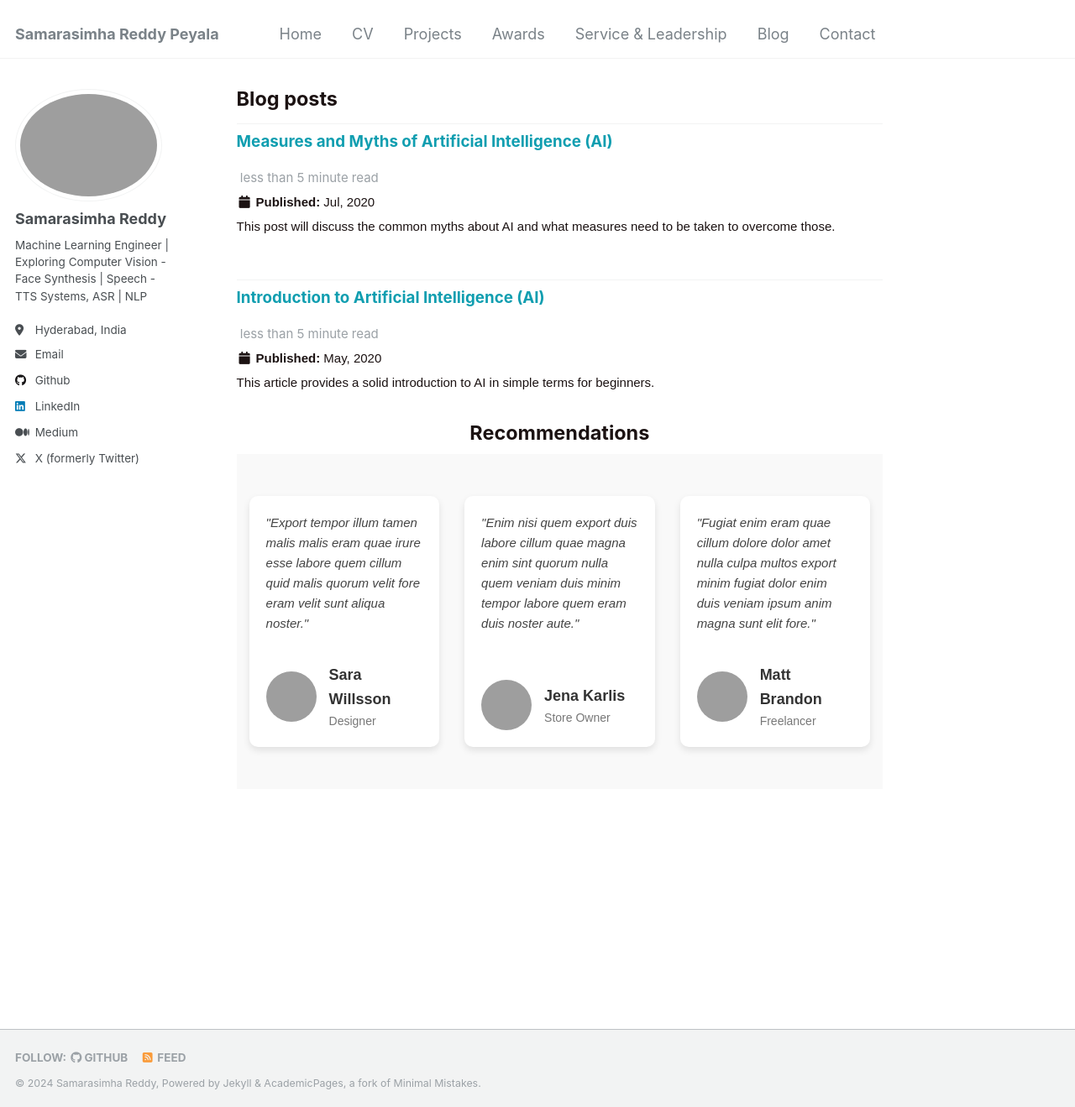
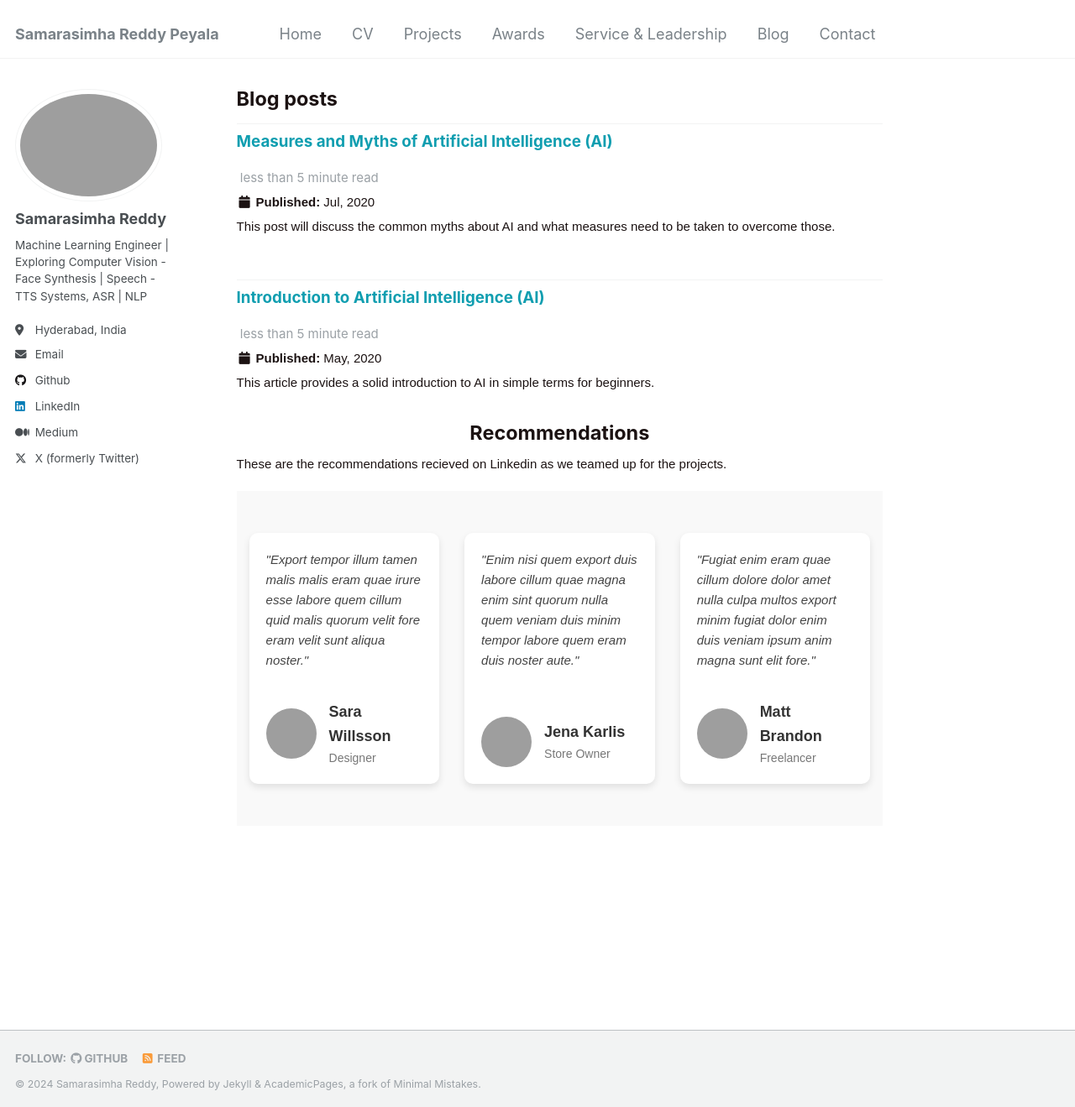
Before and after one commit to samarasimhapeyala/samarasimhapeyala.github.io, a Jekyll site: the page built from _pages/blog.md, in a window 1280 px wide and 1319 px high. Shown: the whole window at 84% size. Built offline with Jekyll 4.4.1, drawn with Linux system fonts in a browser that asks for light colours; some of the changed lines change nothing that is shown; grey boxes are pictures that could not be loaded.

Commit message:
Update blog.md

```diff
--- a/_pages/blog.md
+++ b/_pages/blog.md
@@ -81,6 +81,12 @@
   display: flex;
   flex-direction: column;
   justify-content: space-between;
+  transition: box-shadow 0.3s ease, transform 0.3s ease;
+}
+
+.testimonial-box:hover {
+  box-shadow: 0px 8px 16px rgba(0, 0, 0, 0.2);
+  transform: scale(1.02); /* Slightly enlarge the box */
 }
 
 .testimonial-content {
@@ -117,7 +123,7 @@
 </style>
 
 <h1 style="text-align: center;">Recommendations</h1>
-
+<p style="font-size: 15px;">These are the recommendations recieved on Linkedin as we teamed up for the projects.</p>
 <div class="testimonials">
   <div class="testimonial-container">
     <div class="testimonial-slider" id="testimonialSlider">
@@ -162,8 +168,9 @@
       </div>
     </div>
   </div>
+</div>
 
-  <script>
+<script>
 const slider = document.getElementById('testimonialSlider');
 const testimonials = document.querySelectorAll('.testimonial-box');
 let index = 0;
@@ -176,5 +183,3 @@
 
 setInterval(slideTestimonials, 2000); // Change every 2 seconds
 </script>
-
-</div>
```
